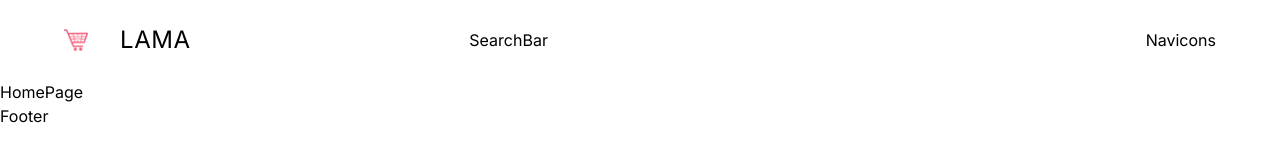
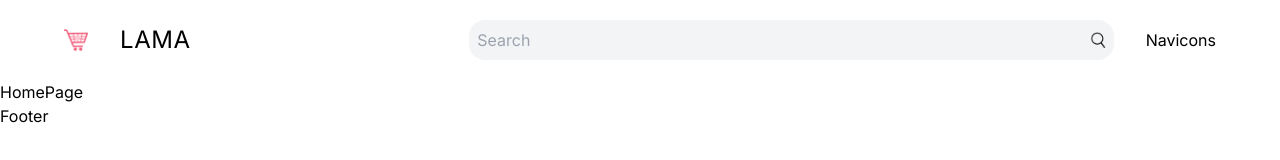
Before and after one commit to HimashaNethmini/admin-dashboard, a Next.js app: page / in a window 1280 px wide. Shown: the top 160 px of the page. Built offline with nearby package versions, Linux system fonts and the light colour scheme.

Commit message:
implement the search function

```diff
--- a/src/app/components/SearchBar.tsx
+++ b/src/app/components/SearchBar.tsx
@@ -1,6 +1,32 @@
+"use client";
+import Image from "next/image"
+import { useRouter } from "next/navigation";
+
+
 const SearchBar = () => {
-  return (
-    <div>SearchBar</div>
+
+    const router = useRouter();
+
+  //handleSearch function
+  const handleSearch = (e: React.FormEvent<HTMLFormElement>) => {
+    e.preventDefault();
+    const formData = new FormData(e.currentTarget);
+    const name = formData.get("name") as string;
+
+    if(name) {
+        router.push(`/list?name=${name}`)
+    }
+  };
+
+    return (
+    <form
+        className="flex ic justify-between gap-4 bg-gray-100 p-2 rounded-2xl flex-1"
+        onSubmit={handleSearch}>
+            <input type="text"  name="name" placeholder="Search" className="flex-1 bg-transparent outline-none" />
+            <button className="cursor-pointer">
+                <Image src ="/search.png" alt="" width={16} height={16} />
+            </button>
+    </form>
   )
 }
 
```
